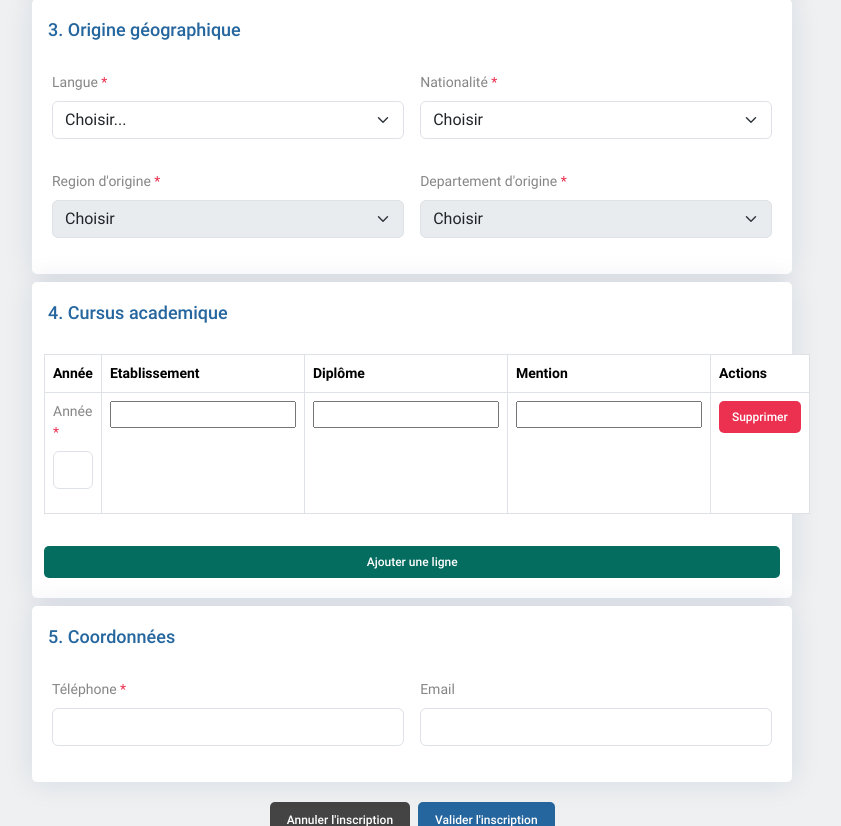
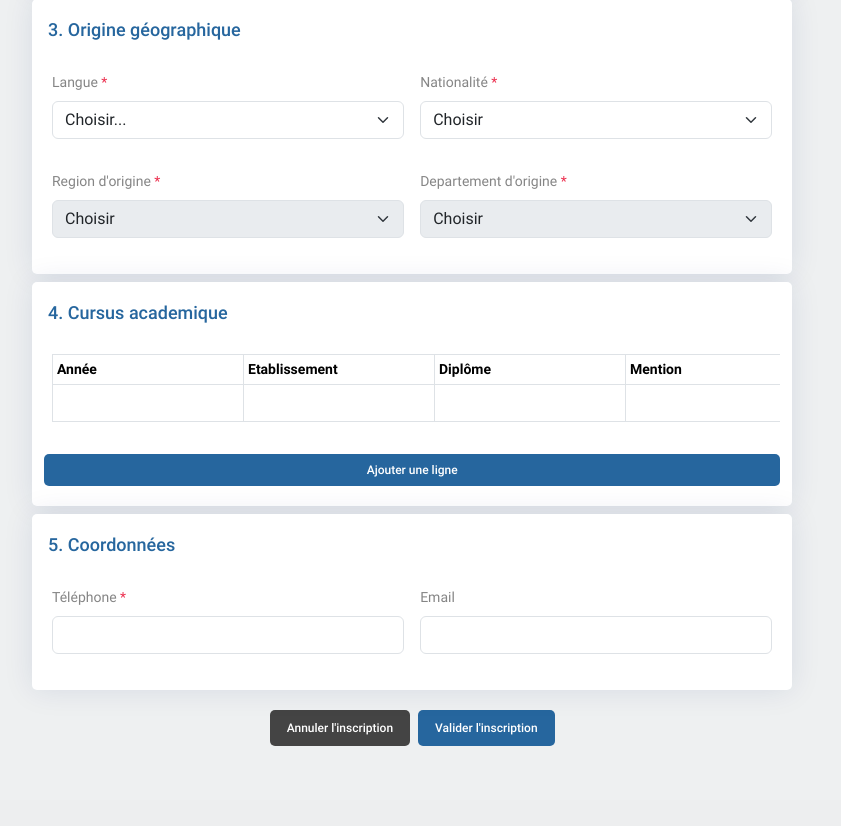
Before and after one commit to MalcomChumchouaPenda/concours-enset-dla-2026, a Flask app: page /concours/new in a window 1280 px wide. Shown: the part 884-1710 px from the top of the page, without its empty margins (262-1103 px from the left). Run offline with Flask 3, Linux system fonts and the light colour scheme; a user stored in the database is signed in; parts of the project's set-up code (start-up, migrations or seed data) failed here and were passed over; some libraries are stand-ins or nearby versions.

Commit message:
design table cursus

```diff
--- /dev/null
+++ b/pages/concours/static/css/new.css
@@ -0,0 +1,6 @@
+/* Basic table styling */
+
+#cursus_table td input {
+  background: transparent;
+  border: none;
+}
--- a/pages/concours/templates/concours-macros.jinja
+++ b/pages/concours/templates/concours-macros.jinja
@@ -123,6 +123,29 @@
     <div class="{{ class }}">
         <label for="{{ id }}" class="form-label">{{ label }}</label>
         <input type="text" class="form-control" id="{{ id }}" value="{{ value }}" disabled>
+    </div>
+{% endmacro %}
+
+
+{% macro render_text_cell(field, class, disabled=false) %}
+    <div class="{{ class }}">
+        {{ field(disabled=disabled) }}
+        {% if field.errors %}
+            {% for error in field.errors %}
+                <div class="invalid-feedback">[{{ error }}]</div>
+            {% endfor %}
+        {% endif %}
+    </div>
+{% endmacro %}
+
+{% macro render_select_cell(field, class, disabled=false) %}
+    <div class="{{ class }}">
+        {{ field(disabled=disabled) }}
+        {% if field.errors %}
+            {% for error in field.errors %}
+                <div class="invalid-feedback">[{{ error }}]</div>
+            {% endfor %}
+        {% endif %}
     </div>
 {% endmacro %}
 
--- a/pages/concours/templates/concours-new-inscr.jinja
+++ b/pages/concours/templates/concours-new-inscr.jinja
@@ -1,7 +1,13 @@
 {% extends 'dashboard/layout.jinja' %}
 {% set page_id = 'concours_inscription_pg' %}
 {% from 'concours-macros.jinja' import render_sub_form, render_text_field,
-                                       render_select_field, render_messages %}
+                                       render_select_field, render_text_cell,
+                                       render_messages %}
+
+{% block custom_css %}
+    <link href="{{ url_for('concours.static', filename='/css/new.css') }}" rel="stylesheet">
+{% endblock %}
+
 
 {% block page_header %}
   <h1>{{ _('Nouvelle Inscription') }}</h1>
@@ -56,30 +62,32 @@
 
         <!-- Cursus academique -->
         {% call render_sub_form(form, "4. Cursus academique")%}
-            <table id="academic_table" class="table table-bordered">
+        <div class="table-responsive">
+            <table id="cursus_table" class="table table-bordered table-sm">
                 <thead>
                         <tr>
                         <th>Année</th>
                         <th>Etablissement</th>
                         <th>Diplôme</th>
                         <th>Mention</th>
-                        <th>Actions</th>
+                        <th></th>
                         </tr>
                     </thead>
                     <tbody>
                         {% for row in form.cursus %}
                             {{ row.csrf_token }}
                             <tr>
-                            <td>{{ render_text_field(row.annee, 'w-100') }}</td>
-                            <td>{{ row.etablissement() }}</td>
-                            <td>{{ row.diplome() }}</td>
-                            <td>{{ row.mention() }}</td>
-                            <td><button type="button" class="btn btn-danger delete-row">Supprimer</button></td>
+                            <td>{{ render_text_cell(row.annee, '') }}</td>
+                            <td>{{ render_text_cell(row.etablissement, '') }}</td>
+                            <td>{{ render_text_cell(row.diplome, '') }}</td>
+                            <td>{{ render_text_cell(row.mention, '') }}</td>
+                            <td><button type="button" class="btn btn-sm btn-danger delete-row">Supprimer</button></td>
                             </tr>
                         {% endfor %}
                     </tbody>
             </table>
-            <button type="button" id="add_row" class="btn btn-success">Ajouter une ligne</button>
+        </div>
+        <button type="button" id="add_row" class="btn btn-primary">Ajouter une ligne</button>
         {% endcall%} <!-- End cursus academique-->
 
         <!-- Coordonnées -->
@@ -126,27 +134,27 @@
             // Ajouter une nouvelle ligne
             $('#add_row').click(function() {
             // Cloner la première ligne
-            var newRow = $('#academic_table tbody tr:first').clone();
+            var newRow = $('#cursus_table tbody tr:first').clone();
 
             // Vider les champs de la nouvelle ligne
             newRow.find('input').val('');
 
             // Ajouter la ligne clonée à la fin du tableau
-            $('#academic_table tbody').append(newRow);
+            $('#cursus_table tbody').append(newRow);
 
             // Mettre à jour les noms des champs pour qu'ils soient uniques
             updateFieldNames();
             });
 
             // Supprimer une ligne
-            $('#academic_table').on('click', '.delete-row', function() {
+            $('#cursus_table').on('click', '.delete-row', function() {
             $(this).closest('tr').remove();
             updateFieldNames();
             });
 
             // Fonction pour mettre à jour les noms des champs pour chaque ligne
             function updateFieldNames() {
-            $('#academic_table tbody tr').each(function(index) {
+            $('#cursus_table tbody tr').each(function(index) {
                 $(this).find('input').each(function() {
                 var fieldName = $(this).attr('name').replace('0', index);
                 $(this).attr('name', fieldName);
```
